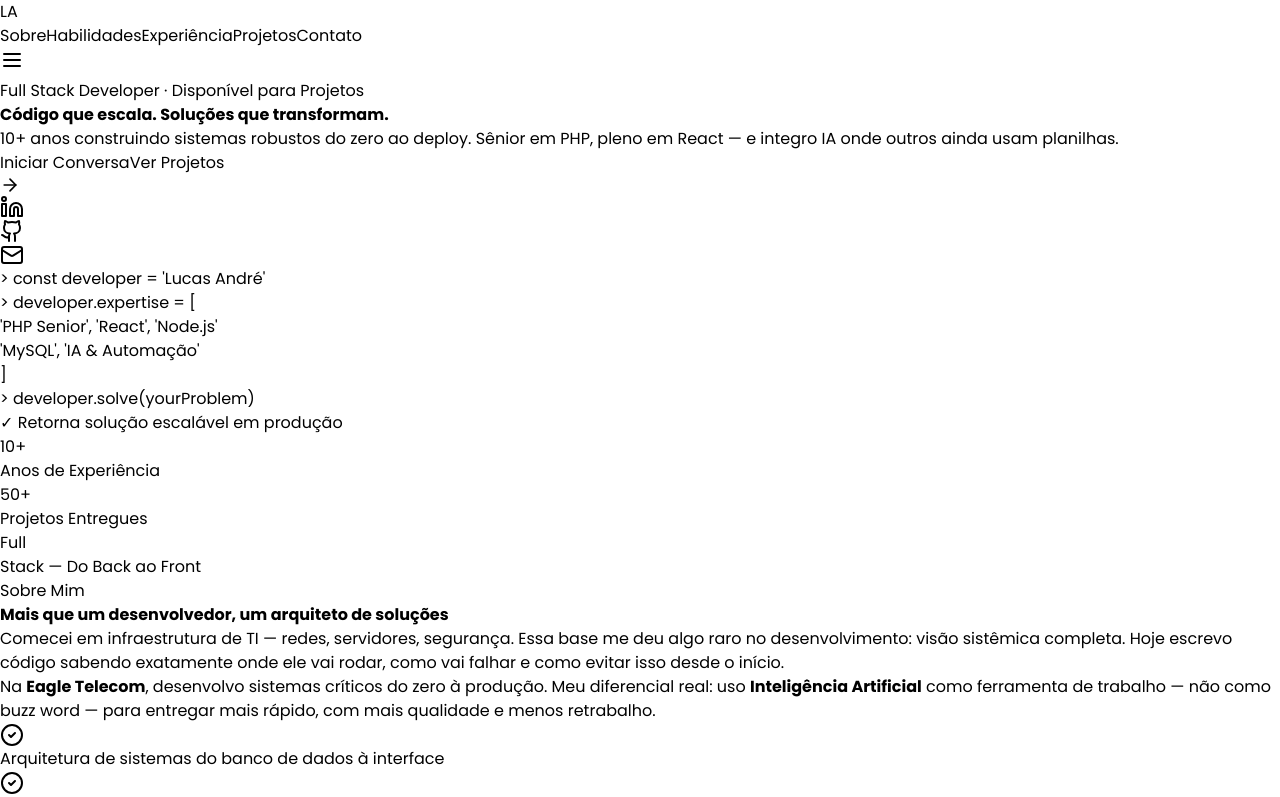
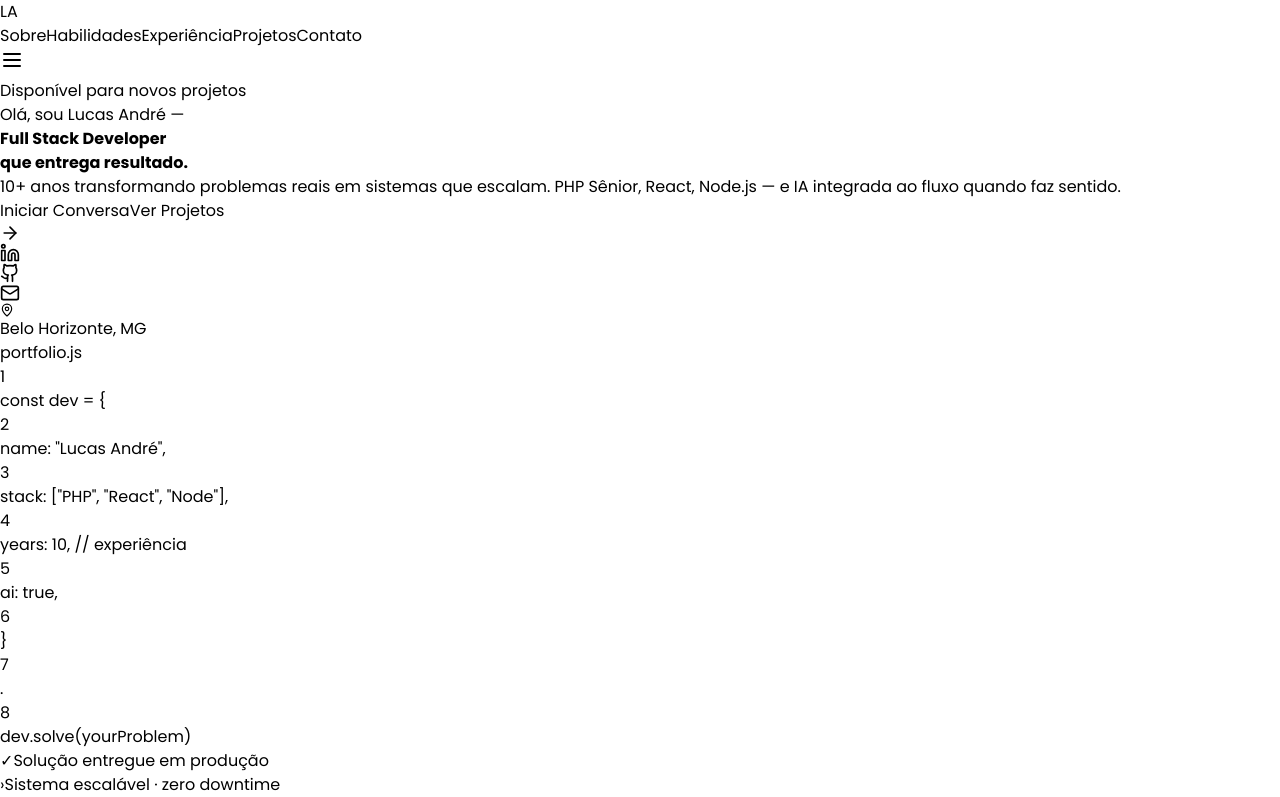
Before and after one commit to lucasandrefernando/lucas-portfolio, a React (Vite) app in the folder client/: page / in a window 1280 px wide. Shown: the top 797 px of the page. Built offline with nearby package versions, Linux system fonts and the light colour scheme.

Commit message:
feat: redesign hero section with terminal card and improved layout

```diff
--- a/client/src/components/HeroSection.tsx
+++ b/client/src/components/HeroSection.tsx
@@ -1,129 +1,200 @@
-import { ArrowRight, Github, Linkedin, Mail } from 'lucide-react';
+import { ArrowRight, Github, Linkedin, Mail, MapPin } from 'lucide-react';
 
 export default function HeroSection() {
   return (
     <section
       id="hero"
-      className="pt-32 pb-20 px-4 sm:px-6 lg:px-8 bg-gradient-to-br from-gray-50 via-blue-50 to-purple-50"
+      className="pt-32 pb-20 px-4 sm:px-6 lg:px-8 relative overflow-hidden bg-gradient-to-br from-slate-50 via-blue-50 to-purple-50"
     >
-      <div className="max-w-6xl mx-auto">
-        <div className="grid grid-cols-1 lg:grid-cols-2 gap-12 items-center">
+      {/* Background orbs */}
+      <div className="absolute top-0 right-1/4 w-96 h-96 bg-purple-300 rounded-full opacity-10 blur-3xl pointer-events-none" />
+      <div className="absolute bottom-0 left-0 w-80 h-80 bg-blue-300 rounded-full opacity-10 blur-3xl pointer-events-none" />
+
+      <div className="max-w-6xl mx-auto relative">
+        <div className="grid grid-cols-1 lg:grid-cols-2 gap-16 items-center min-h-[520px]">
+
           {/* Left Content */}
           <div className="space-y-8">
-            <div className="space-y-4">
-              <div className="inline-block">
-                <span className="px-4 py-2 bg-blue-100 text-blue-700 rounded-full text-sm font-semibold">
-                  Full Stack Developer · Disponível para Projetos
+
+            {/* Badge — pulsing green dot */}
+            <div className="inline-flex items-center gap-2.5 px-4 py-2 bg-white border border-gray-200 rounded-full shadow-sm">
+              <span className="relative flex h-2.5 w-2.5">
+                <span className="animate-ping absolute inline-flex h-full w-full rounded-full bg-green-400 opacity-75" />
+                <span className="relative inline-flex rounded-full h-2.5 w-2.5 bg-green-500" />
               </span>
+              <span className="text-sm font-semibold text-gray-600">Disponível para novos projetos</span>
             </div>
-              <h1 className="text-5xl lg:text-6xl font-bold text-gray-900 leading-tight">
-                Código que{' '}
+
+            {/* Headline */}
+            <div className="space-y-3">
+              <p className="text-base font-medium text-gray-400 tracking-widest uppercase">
+                Olá, sou Lucas André —
+              </p>
+              <h1 className="text-5xl lg:text-6xl font-black text-gray-900 leading-[1.05]">
+                Full Stack{' '}
                 <span className="bg-gradient-to-r from-blue-600 to-purple-600 bg-clip-text text-transparent">
-                  escala
+                  Developer
                 </span>
-                . Soluções que{' '}
-                <span className="bg-gradient-to-r from-purple-600 to-pink-600 bg-clip-text text-transparent">
-                  transformam
+                <br />
+                <span className="text-4xl lg:text-5xl font-bold text-gray-600">
+                  que entrega resultado.
                 </span>
-                .
               </h1>
-              <p className="text-xl text-gray-600 leading-relaxed">
-                10+ anos construindo sistemas robustos do zero ao deploy. Sênior em PHP, pleno em
-                React — e integro IA onde outros ainda usam planilhas.
+            </div>
+
+            <p className="text-lg text-gray-600 leading-relaxed max-w-lg">
+              10+ anos transformando problemas reais em sistemas que escalam. PHP Sênior,
+              React, Node.js — e IA integrada ao fluxo quando faz sentido.
             </p>
-            </div>
 
             {/* CTA Buttons */}
             <div className="flex flex-col sm:flex-row gap-4">
               <button
-                onClick={() => {
-                  const element = document.getElementById('contato');
-                  element?.scrollIntoView({ behavior: 'smooth' });
-                }}
-                className="px-8 py-4 bg-gradient-to-r from-blue-600 to-purple-600 text-white rounded-lg hover:shadow-lg hover:scale-105 transition-all font-semibold flex items-center justify-center gap-2"
+                onClick={() => document.getElementById('contato')?.scrollIntoView({ behavior: 'smooth' })}
+                className="px-8 py-4 bg-gradient-to-r from-blue-600 to-purple-600 text-white rounded-xl hover:shadow-xl hover:shadow-blue-200 hover:scale-105 transition-all duration-300 font-semibold flex items-center justify-center gap-2"
               >
                 Iniciar Conversa <ArrowRight size={20} />
               </button>
               <button
-                onClick={() => {
-                  const element = document.getElementById('projetos');
-                  element?.scrollIntoView({ behavior: 'smooth' });
-                }}
-                className="px-8 py-4 bg-white text-gray-900 border-2 border-gray-200 rounded-lg hover:border-blue-600 hover:shadow-lg transition-all font-semibold"
+                onClick={() => document.getElementById('projetos')?.scrollIntoView({ behavior: 'smooth' })}
+                className="px-8 py-4 bg-white text-gray-800 border-2 border-gray-200 rounded-xl hover:border-blue-400 hover:shadow-lg transition-all duration-300 font-semibold"
               >
                 Ver Projetos
               </button>
             </div>
 
-            {/* Social Links */}
-            <div className="flex gap-6 pt-4">
+            {/* Social + Location */}
+            <div className="flex items-center gap-5 pt-2">
+              <div className="flex gap-3">
                 <a
                   href="https://linkedin.com/in/lucas-andre-fernando"
                   target="_blank"
                   rel="noopener noreferrer"
-                className="p-3 bg-white border-2 border-gray-200 rounded-lg hover:border-blue-600 hover:bg-blue-50 transition-all"
+                  className="p-2.5 bg-white border border-gray-200 rounded-lg shadow-sm hover:border-blue-500 hover:bg-blue-50 transition-all group"
                 >
-                <Linkedin size={24} className="text-gray-700 hover:text-blue-600" />
+                  <Linkedin size={20} className="text-gray-500 group-hover:text-blue-600 transition-colors" />
                 </a>
                 <a
                   href="https://github.com/lucasandrefernando"
                   target="_blank"
                   rel="noopener noreferrer"
-                className="p-3 bg-white border-2 border-gray-200 rounded-lg hover:border-gray-900 hover:bg-gray-50 transition-all"
+                  className="p-2.5 bg-white border border-gray-200 rounded-lg shadow-sm hover:border-gray-800 hover:bg-gray-50 transition-all group"
                 >
-                <Github size={24} className="text-gray-700" />
+                  <Github size={20} className="text-gray-500 group-hover:text-gray-900 transition-colors" />
                 </a>
                 <a
                   href="mailto:lucas@anacron.com.br"
-                className="p-3 bg-white border-2 border-gray-200 rounded-lg hover:border-red-600 hover:bg-red-50 transition-all"
+                  className="p-2.5 bg-white border border-gray-200 rounded-lg shadow-sm hover:border-red-400 hover:bg-red-50 transition-all group"
                 >
-                <Mail size={24} className="text-gray-700 hover:text-red-600" />
+                  <Mail size={20} className="text-gray-500 group-hover:text-red-500 transition-colors" />
                 </a>
+              </div>
+              <div className="flex items-center gap-1.5 text-gray-400 text-sm">
+                <MapPin size={14} />
+                <span>Belo Horizonte, MG</span>
+              </div>
             </div>
           </div>
 
-          {/* Right Visual */}
+          {/* Right Visual — Terminal Card */}
           <div className="hidden lg:flex items-center justify-center">
-            <div className="relative w-full h-96">
-              {/* Animated Gradient Background */}
-              <div className="absolute inset-0 bg-gradient-to-br from-blue-400 to-purple-600 rounded-2xl opacity-20 blur-3xl animate-pulse" />
+            <div className="relative w-full">
+              {/* Glow */}
+              <div className="absolute inset-0 bg-gradient-to-br from-blue-500 to-purple-600 rounded-2xl opacity-15 blur-2xl scale-95 pointer-events-none" />
 
-              {/* Code Card */}
-              <div className="relative bg-gray-900 rounded-2xl p-8 shadow-2xl border border-gray-800">
-                <div className="space-y-4 font-mono text-sm">
-                  <div className="text-green-400">
-                    <span className="text-gray-500">{'>'} </span>
-                    <span>const developer = </span>
-                    <span className="text-yellow-400">'Lucas André'</span>
+              {/* Terminal */}
+              <div className="relative bg-gray-950 rounded-2xl shadow-2xl border border-gray-800 overflow-hidden">
+                {/* Window chrome */}
+                <div className="flex items-center gap-2 px-4 py-3 bg-gray-900 border-b border-gray-800">
+                  <div className="w-3 h-3 rounded-full bg-red-500" />
+                  <div className="w-3 h-3 rounded-full bg-yellow-500" />
+                  <div className="w-3 h-3 rounded-full bg-green-500" />
+                  <span className="ml-3 text-xs text-gray-500 font-mono">portfolio.js</span>
                 </div>
-                  <div className="text-blue-400">
-                    <span className="text-gray-500">{'>'} </span>
-                    <span>developer.expertise = </span>
-                    <span className="text-yellow-400">[</span>
+
+                {/* Code body */}
+                <div className="p-6 font-mono text-sm space-y-1.5">
+                  <div className="flex gap-4">
+                    <span className="text-gray-700 select-none w-4 text-right shrink-0">1</span>
+                    <div>
+                      <span className="text-purple-400">const </span>
+                      <span className="text-blue-300">dev</span>
+                      <span className="text-gray-400"> = </span>
+                      <span className="text-yellow-400">{'{'}</span>
                     </div>
-                  <div className="text-purple-400 ml-4">
-                    <span className="text-yellow-400">'PHP Senior'</span>
-                    <span>, </span>
-                    <span className="text-yellow-400">'React'</span>
-                    <span>, </span>
-                    <span className="text-yellow-400">'Node.js'</span>
                   </div>
-                  <div className="text-purple-400 ml-4">
-                    <span className="text-yellow-400">'MySQL'</span>
-                    <span>, </span>
-                    <span className="text-yellow-400">'IA & Automação'</span>
+                  <div className="flex gap-4">
+                    <span className="text-gray-700 select-none w-4 text-right shrink-0">2</span>
+                    <div className="ml-4">
+                      <span className="text-blue-300">name</span>
+                      <span className="text-gray-400">: </span>
+                      <span className="text-green-400">"Lucas André"</span>
+                      <span className="text-gray-400">,</span>
                     </div>
-                  <div className="text-blue-400">
-                    <span className="text-yellow-400">]</span>
                   </div>
-                  <div className="text-green-400 pt-4">
-                    <span className="text-gray-500">{'>'} </span>
-                    <span>developer.solve(</span>
-                    <span className="text-yellow-400">yourProblem</span>
-                    <span>)</span>
+                  <div className="flex gap-4">
+                    <span className="text-gray-700 select-none w-4 text-right shrink-0">3</span>
+                    <div className="ml-4">
+                      <span className="text-blue-300">stack</span>
+                      <span className="text-gray-400">: [</span>
+                      <span className="text-green-400">"PHP"</span>
+                      <span className="text-gray-400">, </span>
+                      <span className="text-green-400">"React"</span>
+                      <span className="text-gray-400">, </span>
+                      <span className="text-green-400">"Node"</span>
+                      <span className="text-gray-400">],</span>
                     </div>
-                  <div className="text-gray-500 text-xs pt-2">
-                    ✓ Retorna solução escalável em produção
+                  </div>
+                  <div className="flex gap-4">
+                    <span className="text-gray-700 select-none w-4 text-right shrink-0">4</span>
+                    <div className="ml-4">
+                      <span className="text-blue-300">years</span>
+                      <span className="text-gray-400">: </span>
+                      <span className="text-orange-400">10</span>
+                      <span className="text-gray-500">, // experiência</span>
+                    </div>
+                  </div>
+                  <div className="flex gap-4">
+                    <span className="text-gray-700 select-none w-4 text-right shrink-0">5</span>
+                    <div className="ml-4">
+                      <span className="text-blue-300">ai</span>
+                      <span className="text-gray-400">: </span>
+                      <span className="text-purple-400">true</span>
+                      <span className="text-gray-400">,</span>
+                    </div>
+                  </div>
+                  <div className="flex gap-4">
+                    <span className="text-gray-700 select-none w-4 text-right shrink-0">6</span>
+                    <div>
+                      <span className="text-yellow-400">{'}'}</span>
+                    </div>
+                  </div>
+                  <div className="flex gap-4">
+                    <span className="text-gray-700 select-none w-4 text-right shrink-0">7</span>
+                    <div className="text-transparent select-none">.</div>
+                  </div>
+                  <div className="flex gap-4">
+                    <span className="text-gray-700 select-none w-4 text-right shrink-0">8</span>
+                    <div>
+                      <span className="text-blue-300">dev</span>
+                      <span className="text-gray-400">.</span>
+                      <span className="text-yellow-300">solve</span>
+                      <span className="text-gray-400">(</span>
+                      <span className="text-orange-300">yourProblem</span>
+                      <span className="text-gray-400">)</span>
+                    </div>
+                  </div>
+
+                  {/* Output */}
+                  <div className="mt-4 pt-4 border-t border-gray-800 space-y-1.5">
+                    <div className="flex items-center gap-2">
+                      <span className="text-green-500">✓</span>
+                      <span className="text-green-400 text-xs">Solução entregue em produção</span>
+                    </div>
+                    <div className="flex items-center gap-2">
+                      <span className="text-blue-500">›</span>
+                      <span className="text-blue-400 text-xs">Sistema escalável · zero downtime</span>
+                    </div>
                   </div>
                 </div>
               </div>
@@ -132,18 +203,26 @@ export default function HeroSection() {
         </div>
 
         {/* Stats */}
-        <div className="grid grid-cols-3 gap-8 mt-20 pt-20 border-t border-gray-200">
-          <div className="text-center">
-            <div className="text-4xl font-bold text-blue-600 mb-2">10+</div>
-            <p className="text-gray-600 font-medium">Anos de Experiência</p>
+        <div className="grid grid-cols-3 gap-6 mt-16 pt-12 border-t border-gray-200">
+          <div className="text-center group cursor-default">
+            <div className="text-4xl font-black text-gray-900 mb-1">
+              10<span className="text-blue-600">+</span>
             </div>
-          <div className="text-center">
-            <div className="text-4xl font-bold text-purple-600 mb-2">50+</div>
-            <p className="text-gray-600 font-medium">Projetos Entregues</p>
+            <p className="text-gray-500 text-sm font-medium">Anos de Experiência</p>
           </div>
-          <div className="text-center">
-            <div className="text-4xl font-bold text-pink-600 mb-2">Full</div>
-            <p className="text-gray-600 font-medium">Stack — Do Back ao Front</p>
+          <div className="text-center group cursor-default">
+            <div className="text-4xl font-black text-gray-900 mb-1">
+              50<span className="text-purple-600">+</span>
+            </div>
+            <p className="text-gray-500 text-sm font-medium">Projetos Entregues</p>
+          </div>
+          <div className="text-center group cursor-default">
+            <div className="text-4xl font-black text-gray-900 mb-1">
+              <span className="text-pink-600">PHP</span>
+              <span className="text-gray-400 text-2xl"> + </span>
+              <span className="text-blue-500">React</span>
+            </div>
+            <p className="text-gray-500 text-sm font-medium">Stack Principal</p>
           </div>
         </div>
       </div>
```
Lines whose indentation alone changed are shown as unchanged.
